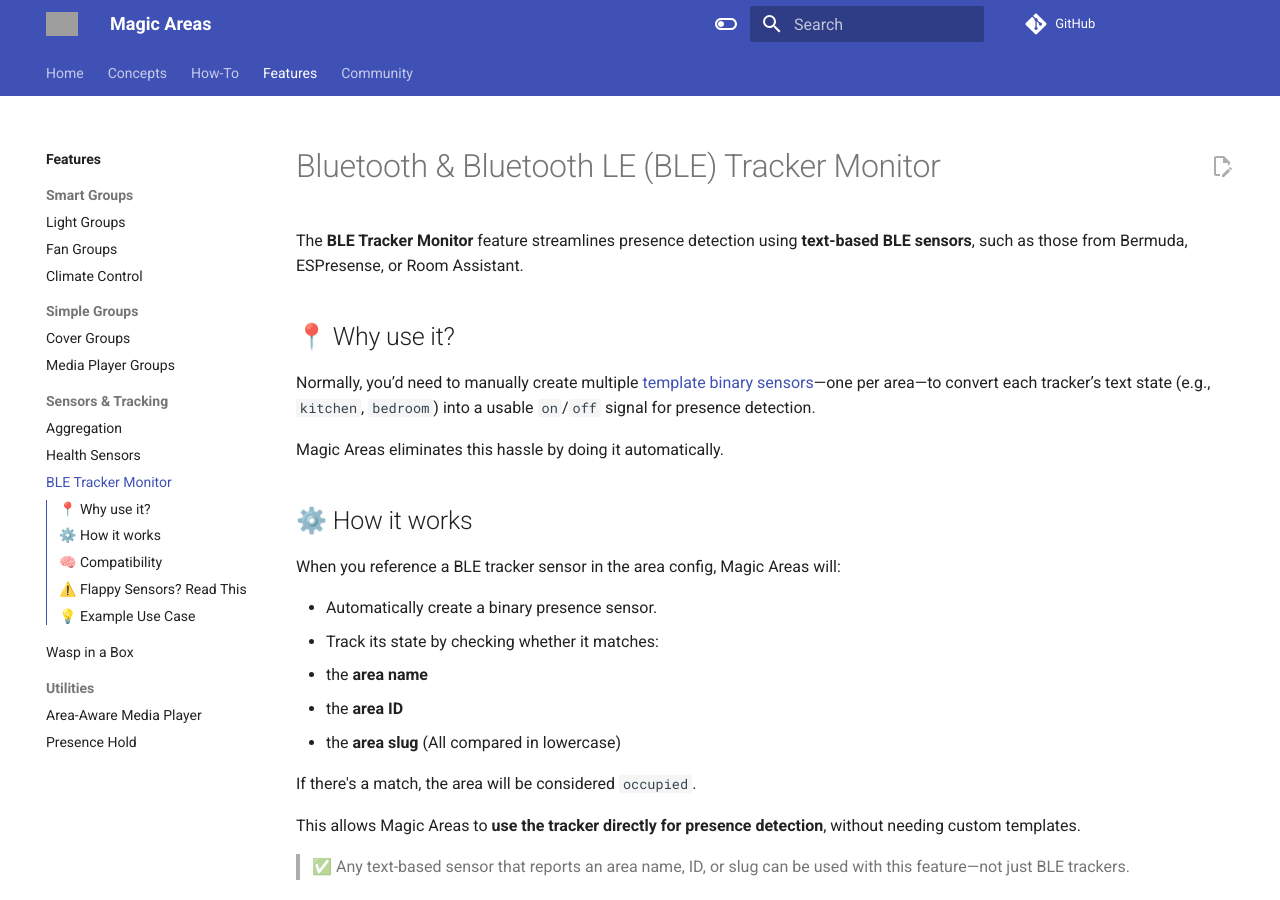
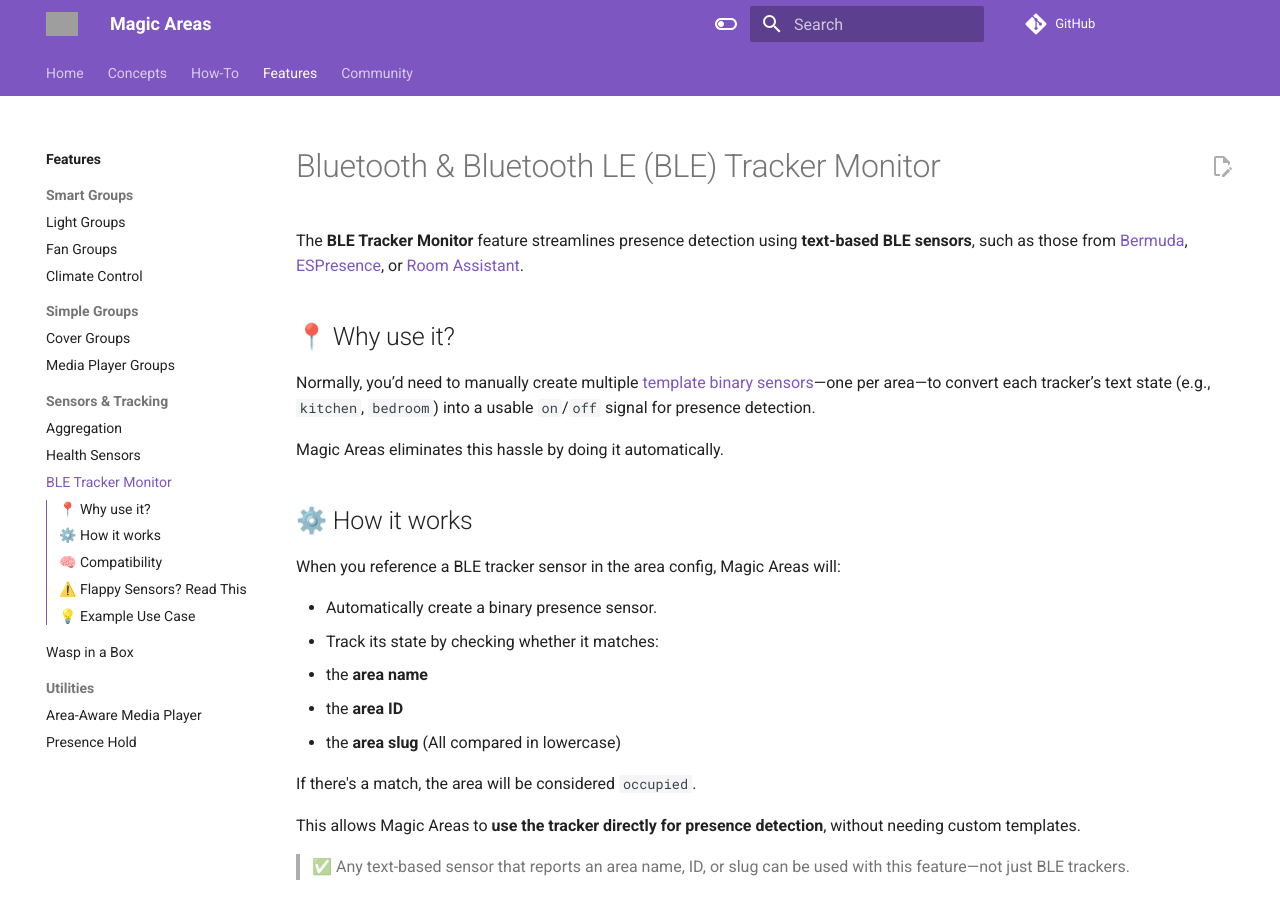
Before and after one commit to jseidl/hass-magic_areas, an MkDocs documentation site: the page built from docs/source/features/ble-tracker-monitor.md, in a window 1280 px wide and 900 px high. Built offline with MkDocs 1.6.1 and Material for MkDocs 9.7.7, drawn with Linux system fonts in a browser that asks for light colours; comment, search, counter and statistics services are not loaded; grey boxes are pictures that could not be loaded.

Commit message:
More documentation updates (#562)
* initial wiki migration

* linter run on docs

* changed color pallete

* changed color palette plus corrections on grammar

* add CNAME file for gh-pages

* linter run

```diff
--- a/docs/mkdocs.yml
+++ b/docs/mkdocs.yml
@@ -20,11 +20,11 @@
       toggle:
         icon: material/toggle-switch-off-outline
         name: Switch to dark mode
-      primary: indigo
-      accent: yellow
+      primary: deep-purple
+      accent: amber
     - scheme: slate
-      primary: indigo
-      accent: yellow
+      primary: deep-purple
+      accent: amber
       toggle:
         icon: material/toggle-switch
         name: Switch to light mode
--- a/docs/source/features/ble-tracker-monitor.md
+++ b/docs/source/features/ble-tracker-monitor.md
@@ -1,6 +1,6 @@
 # Bluetooth & Bluetooth LE (BLE) Tracker Monitor
 
-The **BLE Tracker Monitor** feature streamlines presence detection using **text-based BLE sensors**, such as those from Bermuda, ESPresense, or Room Assistant.
+The **BLE Tracker Monitor** feature streamlines presence detection using **text-based BLE sensors**, such as those from [Bermuda](https://github.com/agittins/bermuda), [ESPresence](https://espresense.com/), or [Room Assistant](https://github.com/mKeRix/room-assistant).
 
 ## 📍 Why use it?
 
```
Also changed, not shown: docs/source/features/aggregation.md (+1 -1 lines), docs/source/features/health-sensor.md (+1 -1 lines), 2 other files.
